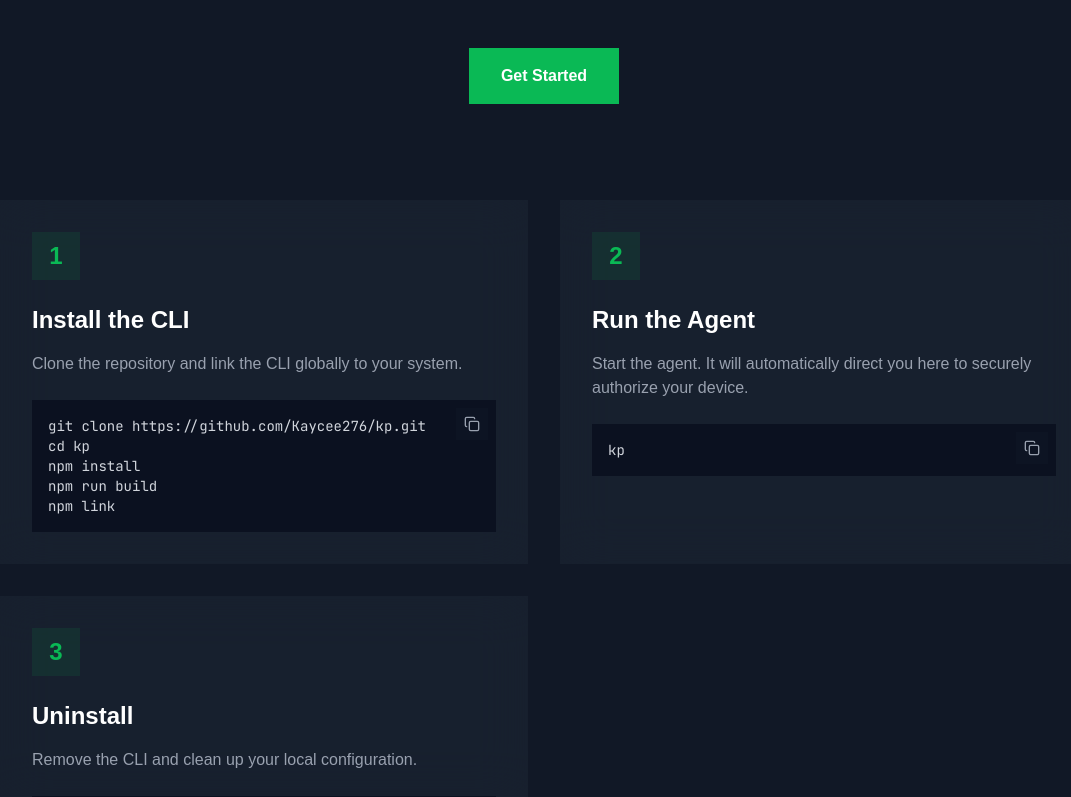
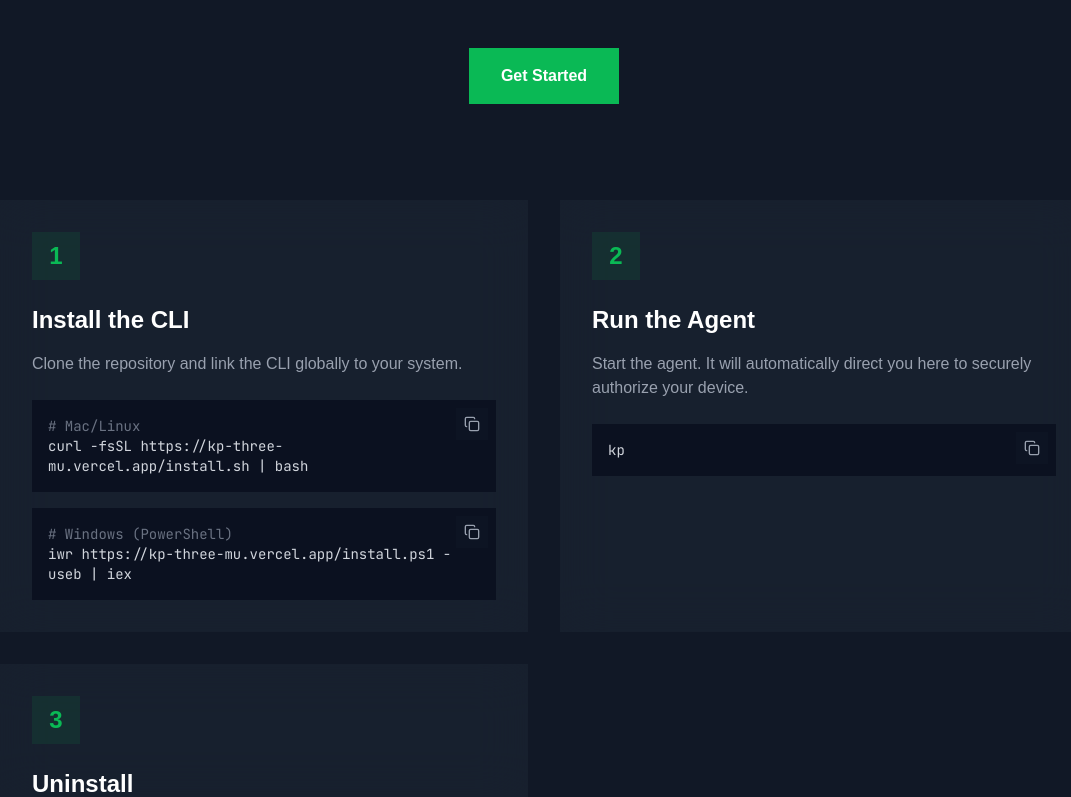
Before and after one commit to Kaycee276/kp, a Next.js app in the folder web/: page / in a window 1280 px wide. Shown: the part 414-1211 px from the top of the page, without its empty margins (96-1167 px from the left). Built offline with nearby package versions, Linux system fonts and the light colour scheme; no server answers.

Commit message:
Separate copy buttons and add README note

```diff
--- a/web/src/app/page.tsx
+++ b/web/src/app/page.tsx
@@ -82,19 +82,24 @@ export default async function Home() {
               <p className="text-gray-400 mb-6">
                 Clone the repository and link the CLI globally to your system.
               </p>
-              <div className="bg-[#0b1120] p-4 font-mono text-sm text-gray-300 relative group">
-                <CopyButton
-                  text={`git clone https://github.com/Kaycee276/kp.git\ncd kp\nnpm install\nnpm run build\nnpm link`}
-                />
-                git clone https://github.com/Kaycee276/kp.git
-                <br />
-                cd kp
-                <br />
-                npm install
-                <br />
-                npm run build
-                <br />
-                npm link
+              <div className="space-y-4">
+                <div className="bg-[#0b1120] p-4 font-mono text-sm text-gray-300 relative group">
+                  <CopyButton
+                    text={`curl -fsSL https://kp-three-mu.vercel.app/install.sh | bash`}
+                  />
+                  <span className="text-gray-500"># Mac/Linux</span>
+                  <br />
+                  curl -fsSL https://kp-three-mu.vercel.app/install.sh | bash
+                </div>
+
+                <div className="bg-[#0b1120] p-4 font-mono text-sm text-gray-300 relative group">
+                  <CopyButton
+                    text={`iwr https://kp-three-mu.vercel.app/install.ps1 -useb | iex`}
+                  />
+                  <span className="text-gray-500"># Windows (PowerShell)</span>
+                  <br />
+                  iwr https://kp-three-mu.vercel.app/install.ps1 -useb | iex
+                </div>
               </div>
             </div>
 
```
Also changed, not shown: 1 other file (tests, documents, lock files or other folders).
